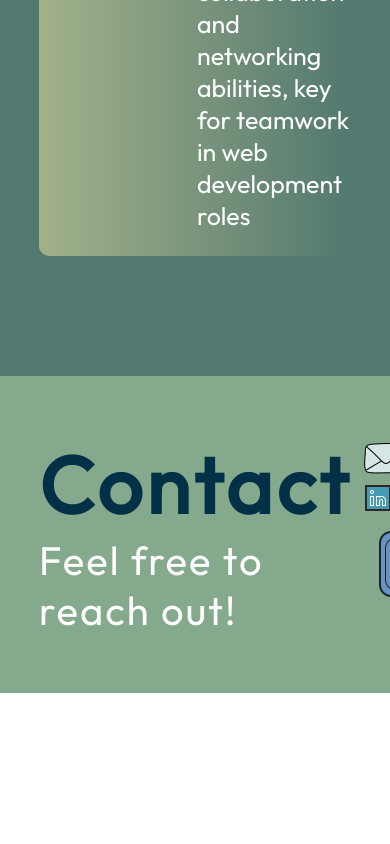
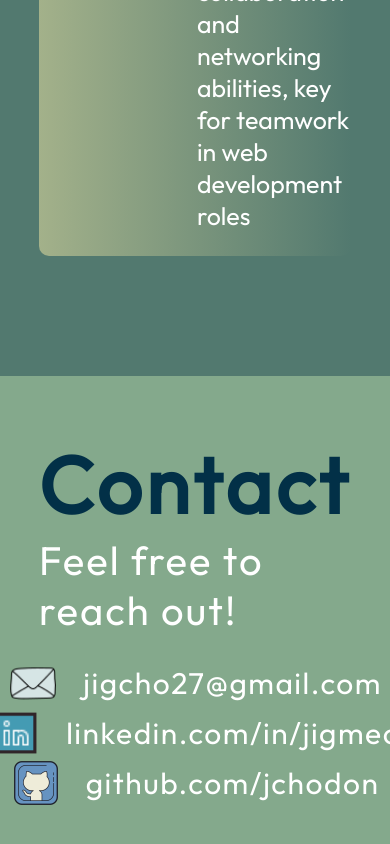
Before and after one commit to jchodon/Portfolio, a React (Vite) app: page / in a window 390 px wide. Shown: the part 7304-8148 px from the top of the page. Before the commit the page ends 7997 px from the top, so only its background shows below. Built offline with nearby package versions, Linux system fonts and the light colour scheme.

Commit message:
contact styling done

```diff
--- a/src/components/Contact/Contact.module.css
+++ b/src/components/Contact/Contact.module.css
@@ -34,9 +34,27 @@
   align-items: center;
   gap: 25px;
 }
-.linl a {
+.link a {
   color: var(--color-text);
   text-decoration: none;
   font-size: 30px;
   letter-spacing: 1.5px;
 }
+.link img {
+  width: 50px;
+  height: 50px;
+}
+@media screen and (max-width: 830px) {
+  .container {
+    flex-direction: column;
+    gap: 23px;
+  }
+  .text {
+    display: flex;
+    flex-direction: column;
+    align-items: center;
+  }
+  .links {
+    align-items: center;
+  }
+}
```
Also changed, not shown: assets/contact/githubIcon.png.
